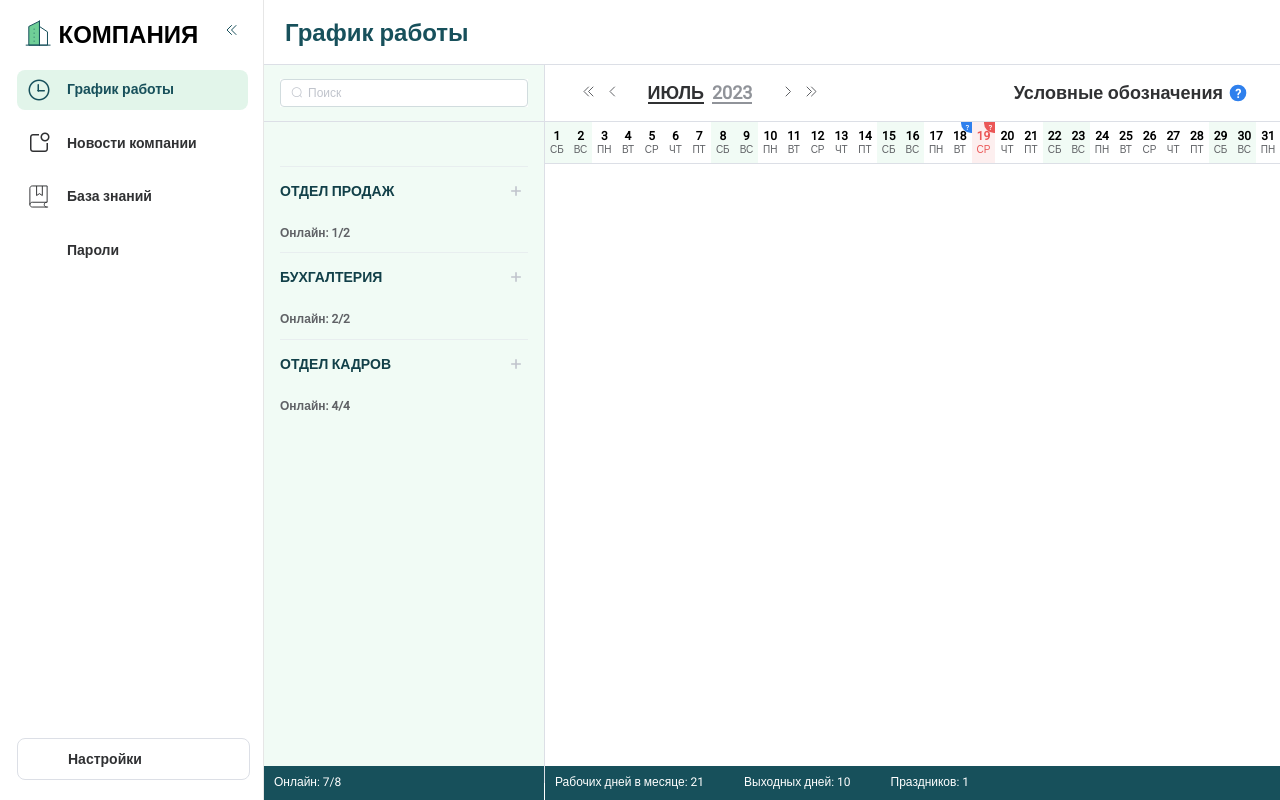
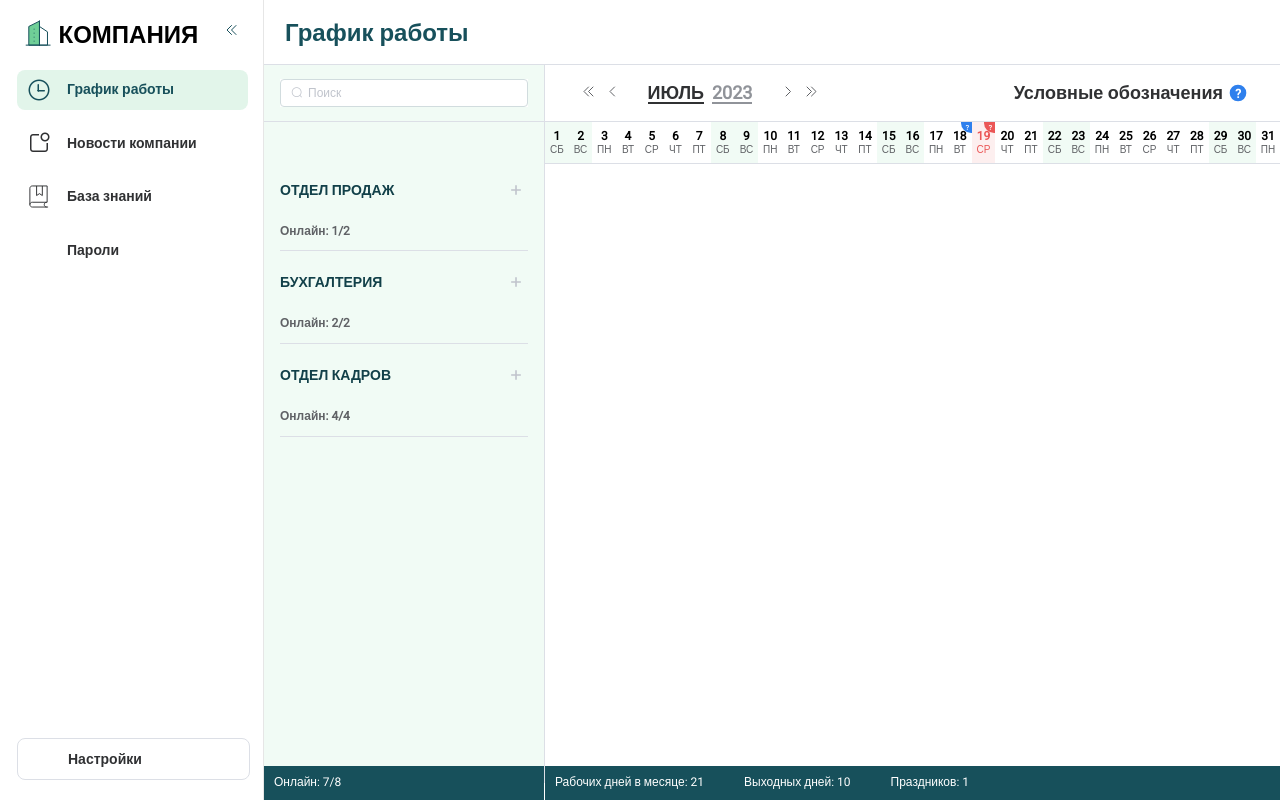
Before and after one commit to Zasetsky/nav-menu, a Vue app: page / in a window 1280 px wide. Built offline with nearby package versions, Linux system fonts and the light colour scheme; some icons are missing; a web font is replaced by a local one.

Commit message:
transition 2.0

```diff
--- a/src/assets/styles/main.scss
+++ b/src/assets/styles/main.scss
@@ -58,6 +58,9 @@ html {
   background: $el-color-danger !important;
 }
 
+.el-collapse:first-child {
+  border: none;
+}
 
 .el-collapse-item__arrow {
   display: none;
--- a/src/components/work-schedule.components/department/DepartmentItem.vue
+++ b/src/components/work-schedule.components/department/DepartmentItem.vue
@@ -33,6 +33,7 @@
       Онлайн: <span>{{ onlineEmployeesCount }}</span
       >/<span>{{ department.employees.length }}</span>
     </p>
+    <hr />
   </div>
 </template>
 
@@ -107,6 +108,11 @@ export default defineComponent({
     font-size: 12px;
     cursor: default;
   }
+
+  hr {
+    border: none;
+    border-top: 1px solid $el-border-color;
+  }
 }
 
 .department:last-child {
```
